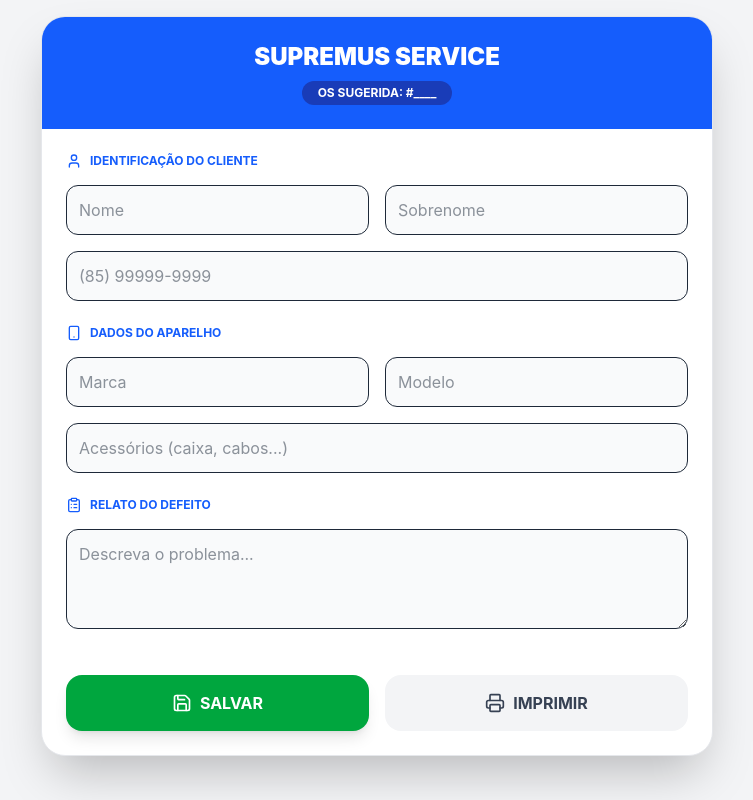
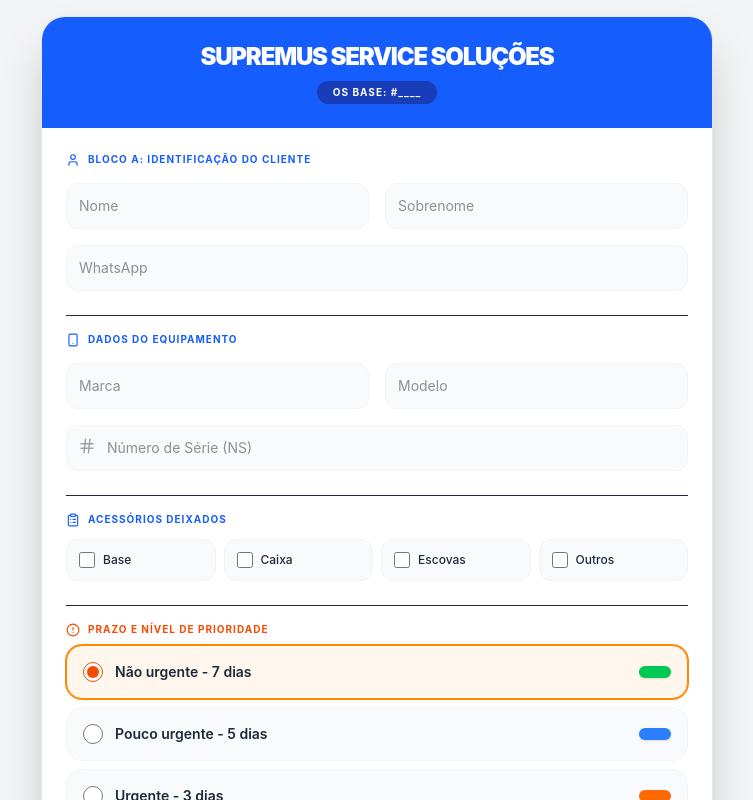
Before and after one commit to felipeft/supremus_system, a React (Vite) app in the folder supremus-frontend/: page / in a window 1280 px wide. Shown: the top 800 px of the page, without its empty margins (263-1016 px from the left). Built offline with nearby package versions, Linux system fonts and the light colour scheme.

Commit message:
feat: adiciona campo NS, lógica de prioridades e persistência de dados no front/back

```diff
--- a/supremus-frontend/src/App.jsx
+++ b/supremus-frontend/src/App.jsx
@@ -1,5 +1,5 @@
 import React, { useState } from 'react';
-import { Smartphone, User, ClipboardList, Printer, Save } from 'lucide-react';
+import { Smartphone, User, ClipboardList, Printer, Save, Hash, AlertCircle } from 'lucide-react';
 
 export default function App() {
   const [formData, setFormData] = useState({
@@ -8,124 +8,184 @@ export default function App() {
     whatsapp: '',
     marca: '',
     modelo: '',
-    acessorios: '',
-    relato: ''
+    numeroSerie: '',
+    relato: '',
+    prioridade: 'Não urgente - 7 dias'
   });
 
-  // Formatação de telefone nativa para evitar erros de biblioteca
+  const [acessorios, setAcessorios] = useState({
+    base: false,
+    caixa: false,
+    escovas: false,
+    outros: false
+  });
+
+  const [osGerada, setOsGerada] = useState(null);
+
   const handlePhoneChange = (e) => {
     let value = e.target.value.replace(/\D/g, "");
     if (value.length > 11) value = value.slice(0, 11);
-
-    // Aplica a máscara (85) 99999-9999
     if (value.length > 2) value = `(${value.slice(0, 2)}) ${value.slice(2)}`;
     if (value.length > 9) value = `${value.slice(0, 10)}-${value.slice(10)}`;
-
     setFormData({ ...formData, whatsapp: value });
   };
 
-  const obterOS = () => {
+  const handleCheckbox = (e) => {
+    setAcessorios({ ...acessorios, [e.target.name]: e.target.checked });
+  };
+
+  const obterOSBase = () => {
     const numeros = formData.whatsapp.replace(/\D/g, '');
     return numeros.length >= 4 ? numeros.slice(-4) : '____';
   };
 
-  const handleSalvar = (e) => {
+  const handleSalvar = async (e) => {
     e.preventDefault();
-    console.log("Enviando para o Firebase:", formData);
-    alert(`OS #${obterOS()}-1 Registrada!`);
+
+    const listaAcessorios = Object.keys(acessorios)
+      .filter(key => acessorios[key])
+      .map(key => key.charAt(0).toUpperCase() + key.slice(1))
+      .join(", ");
+
+    const dadosParaEnviar = {
+      ...formData,
+      acessorios: listaAcessorios || "Nenhum"
+    };
+
+    try {
+      const response = await fetch("http://localhost:8000/registrar-os", {
+        method: "POST",
+        headers: { "Content-Type": "application/json" },
+        body: JSON.stringify(dadosParaEnviar),
+      });
+
+      if (response.ok) {
+        const resultado = await response.json();
+        setOsGerada(resultado.os);
+        alert(`✅ REGISTRADO!\nOS OFICIAL: ${resultado.os}\n\nO formulário foi mantido para impressão.`);
+      } else {
+        alert("❌ Erro ao salvar dados.");
+      }
+    } catch (error) {
+      alert("📡 Erro de conexão! Verifique o Backend.");
+    }
   };
+
+  const prioridades = [
+    { label: "Não urgente - 7 dias", valor: "Não urgente - 7 dias", cor: "bg-green-500" },
+    { label: "Pouco urgente - 5 dias", valor: "Pouco urgente - 5 dias", cor: "bg-blue-500" },
+    { label: "Urgente - 3 dias", valor: "Urgente - 3 dias", cor: "bg-orange-500" },
+    { label: "Muito urgente - 1 dia", valor: "Muito urgente - 1 dia", cor: "bg-red-500" }
+  ];
 
   return (
     <div className="min-h-screen bg-gray-100 p-4 font-sans text-gray-800">
-      <div className="max-w-2xl mx-auto bg-white shadow-2xl rounded-3xl overflow-hidden border border-gray-200">
+      <div className="max-w-2xl mx-auto bg-white shadow-2xl rounded-3xl overflow-hidden border border-gray-200 print:shadow-none print:border-none print:m-0">
 
-        {/* Cabeçalho */}
-        <div className="bg-blue-600 p-6 text-white text-center">
-          <h1 className="text-2xl font-black uppercase">Supremus Service</h1>
-          <div className="mt-2 inline-block bg-blue-800 px-4 py-1 rounded-full text-xs font-bold">
-            OS SUGERIDA: #{obterOS()}
+        <div className="bg-blue-600 p-6 text-white text-center print:bg-white print:text-black print:border-b">
+          <h1 className="text-2xl font-black uppercase tracking-tighter">Supremus Service Soluções</h1>
+          <div className="mt-2 inline-flex items-center gap-2 bg-blue-800 px-4 py-1 rounded-full text-[10px] font-bold uppercase tracking-widest print:hidden">
+            OS BASE: #{obterOSBase()}
           </div>
+          {osGerada && (
+            <div className="mt-2 text-lg font-bold">OS OFICIAL: #{osGerada}</div>
+          )}
         </div>
 
         <form onSubmit={handleSalvar} className="p-6 space-y-6">
 
-          {/* Seção Cliente */}
           <div className="space-y-4">
-            <h2 className="flex items-center gap-2 text-blue-600 font-bold uppercase text-xs">
-              <User size={16} /> Identificação do Cliente
+            <h2 className="flex items-center gap-2 text-blue-600 font-bold uppercase text-[10px] tracking-widest">
+              <User size={14} /> Bloco A: Identificação do Cliente
             </h2>
             <div className="grid grid-cols-2 gap-4">
-              <input
-                type="text" placeholder="Nome" required
-                className="w-full p-3 bg-gray-50 border rounded-xl outline-none focus:border-blue-500"
-                onChange={(e) => setFormData({...formData, nome: e.target.value})}
-              />
-              <input
-                type="text" placeholder="Sobrenome" required
-                className="w-full p-3 bg-gray-50 border rounded-xl outline-none focus:border-blue-500"
-                onChange={(e) => setFormData({...formData, sobrenome: e.target.value})}
-              />
+              <input type="text" placeholder="Nome" required value={formData.nome}
+                className="w-full p-3 bg-gray-50 border border-gray-100 rounded-xl outline-none focus:border-blue-500 text-sm"
+                onChange={(e) => setFormData({...formData, nome: e.target.value})} />
+              <input type="text" placeholder="Sobrenome" required value={formData.sobrenome}
+                className="w-full p-3 bg-gray-50 border border-gray-100 rounded-xl outline-none focus:border-blue-500 text-sm"
+                onChange={(e) => setFormData({...formData, sobrenome: e.target.value})} />
             </div>
-            <input
-              type="text"
-              placeholder="(85) 99999-9999"
-              value={formData.whatsapp}
-              required
-              className="w-full p-3 bg-gray-50 border rounded-xl outline-none focus:border-blue-500"
-              onChange={handlePhoneChange}
-            />
+            <input type="text" placeholder="WhatsApp" value={formData.whatsapp} required
+              className="w-full p-3 bg-gray-50 border border-gray-100 rounded-xl outline-none focus:border-blue-500 text-sm"
+              onChange={handlePhoneChange} />
           </div>
 
-          {/* Seção Aparelho */}
-          <div className="space-y-4">
-            <h2 className="flex items-center gap-2 text-blue-600 font-bold uppercase text-xs">
-              <Smartphone size={16} /> Dados do Aparelho
+          <div className="space-y-4 border-t pt-4">
+            <h2 className="flex items-center gap-2 text-blue-600 font-bold uppercase text-[10px] tracking-widest">
+              <Smartphone size={14} /> Dados do Equipamento
             </h2>
             <div className="grid grid-cols-2 gap-4">
-              <input
-                type="text" placeholder="Marca" required
-                className="w-full p-3 bg-gray-50 border rounded-xl outline-none focus:border-blue-500"
-                onChange={(e) => setFormData({...formData, marca: e.target.value})}
-              />
-              <input
-                type="text" placeholder="Modelo" required
-                className="w-full p-3 bg-gray-50 border rounded-xl outline-none focus:border-blue-500"
-                onChange={(e) => setFormData({...formData, modelo: e.target.value})}
-              />
+              <input type="text" placeholder="Marca" required value={formData.marca}
+                className="w-full p-3 bg-gray-50 border border-gray-100 rounded-xl outline-none focus:border-blue-500 text-sm"
+                onChange={(e) => setFormData({...formData, marca: e.target.value})} />
+              <input type="text" placeholder="Modelo" required value={formData.modelo}
+                className="w-full p-3 bg-gray-50 border border-gray-100 rounded-xl outline-none focus:border-blue-500 text-sm"
+                onChange={(e) => setFormData({...formData, modelo: e.target.value})} />
             </div>
-            <input
-              type="text" placeholder="Acessórios (caixa, cabos...)"
-              className="w-full p-3 bg-gray-50 border rounded-xl outline-none focus:border-blue-500"
-              onChange={(e) => setFormData({...formData, acessorios: e.target.value})}
-            />
+            <div className="relative">
+              <Hash className="absolute left-3 top-3 text-gray-400" size={18} />
+              <input type="text" placeholder="Número de Série (NS)" required value={formData.numeroSerie}
+                className="w-full p-3 pl-10 bg-gray-50 border border-gray-100 rounded-xl outline-none focus:border-blue-500 text-sm"
+                onChange={(e) => setFormData({...formData, numeroSerie: e.target.value})} />
+            </div>
           </div>
 
-          {/* Relato */}
-          <div className="space-y-4">
-            <h2 className="flex items-center gap-2 text-blue-600 font-bold uppercase text-xs">
-              <ClipboardList size={16} /> Relato do Defeito
+          <div className="space-y-3 border-t pt-4">
+            <h2 className="flex items-center gap-2 text-blue-600 font-bold uppercase text-[10px] tracking-widest">
+              <ClipboardList size={14} /> Acessórios Deixados
             </h2>
-            <textarea
-              placeholder="Descreva o problema..." required
-              className="w-full p-3 bg-gray-50 border rounded-xl outline-none min-h-[100px] focus:border-blue-500"
-              onChange={(e) => setFormData({...formData, relato: e.target.value})}
-            ></textarea>
+            <div className="grid grid-cols-2 md:grid-cols-4 gap-2">
+              {['base', 'caixa', 'escovas', 'outros'].map((item) => (
+                <label key={item} className="flex items-center gap-2 p-3 bg-gray-50 border border-gray-100 rounded-xl cursor-pointer hover:bg-blue-50 transition-all">
+                  <input type="checkbox" name={item} checked={acessorios[item]} onChange={handleCheckbox} className="w-4 h-4 accent-blue-600" />
+                  <span className="text-xs font-medium capitalize">{item}</span>
+                </label>
+              ))}
+            </div>
           </div>
 
-          {/* Botões */}
-          <div className="grid grid-cols-2 gap-4 pt-4">
-            <button
-              type="submit"
-              className="bg-green-600 text-white font-bold py-4 rounded-2xl shadow-lg flex items-center justify-center gap-2 active:scale-95 transition-all"
-            >
-              <Save size={20} /> SALVAR
+          <div className="space-y-3 border-t pt-4">
+            <h2 className="flex items-center gap-2 text-orange-600 font-bold uppercase text-[10px] tracking-widest mb-2">
+              <AlertCircle size={14} /> Prazo e Nível de Prioridade
+            </h2>
+            <div className="flex flex-col gap-2">
+              {prioridades.map((p) => (
+                <label
+                  key={p.valor}
+                  className={`flex items-center justify-between p-4 border rounded-2xl cursor-pointer transition-all ${formData.prioridade === p.valor ? 'bg-orange-50 border-orange-400 ring-1 ring-orange-400' : 'bg-gray-50 border-gray-100 hover:bg-gray-100'}`}
+                >
+                  <div className="flex items-center gap-3">
+                    <input
+                      type="radio"
+                      name="prioridade"
+                      value={p.valor}
+                      checked={formData.prioridade === p.valor}
+                      onChange={(e) => setFormData({...formData, prioridade: e.target.value})}
+                      className="w-5 h-5 accent-orange-600"
+                    />
+                    <span className="text-sm font-semibold">{p.label}</span>
+                  </div>
+                  {/* Indicador de cor simplificado sem o texto ESTIMATIVA */}
+                  <div className={`w-8 h-3 rounded-full shadow-sm ${p.cor}`}></div>
+                </label>
+              ))}
+            </div>
+          </div>
+
+          <div className="space-y-3 border-t pt-4">
+            <h2 className="text-blue-600 font-bold uppercase text-[10px] tracking-widest">Relato do Problema</h2>
+            <textarea placeholder="O que o cliente relatou?" required value={formData.relato}
+              className="w-full p-3 bg-gray-50 border border-gray-100 rounded-xl outline-none min-h-[100px] focus:border-blue-500 text-sm"
+              onChange={(e) => setFormData({...formData, relato: e.target.value})}></textarea>
+          </div>
+
+          <div className="grid grid-cols-2 gap-4 pt-4 print:hidden">
+            <button type="submit" className="bg-green-600 hover:bg-green-700 text-white font-bold py-4 rounded-2xl shadow-lg flex items-center justify-center gap-2 active:scale-95 transition-all text-sm">
+              <Save size={18} /> REGISTRAR ENTRADA
             </button>
-            <button
-              type="button"
-              onClick={() => window.print()}
-              className="bg-gray-100 text-gray-700 font-bold py-4 rounded-2xl flex items-center justify-center gap-2"
-            >
-              <Printer size={20} /> IMPRIMIR
+            <button type="button" onClick={() => window.print()} className="bg-gray-100 hover:bg-gray-200 text-gray-700 font-bold py-4 rounded-2xl flex items-center justify-center gap-2 text-sm border border-gray-200">
+              <Printer size={18} /> IMPRIMIR OS
             </button>
           </div>
         </form>
```
Also changed, not shown: 1 other file (tests, documents, lock files or other folders).
